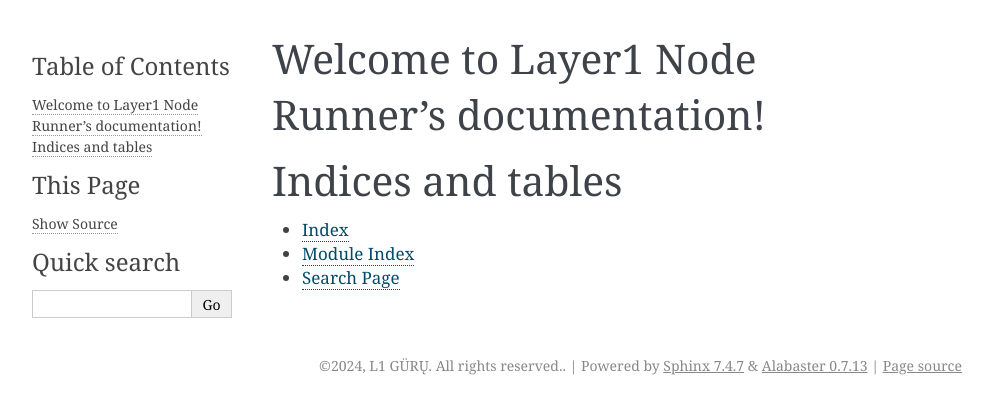
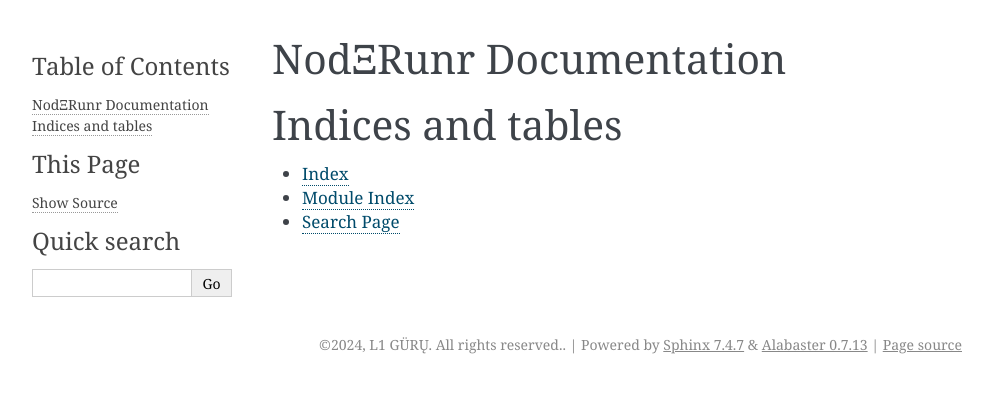
Before and after one commit to layer1guru/layer1run, a Sphinx documentation site: the page built from docs/source/index.rst, in a window 1280 px wide. Shown: the top 414 px of the page, without its empty margins (148-1141 px from the left). Built offline with Sphinx 7.4.7, drawn with Linux system fonts in a browser that asks for light colours.

Commit message:
Update title.

```diff
--- a/docs/source/index.rst
+++ b/docs/source/index.rst
@@ -1,10 +1,5 @@
-.. Layer1 Node Runner documentation master file, created by
-   sphinx-quickstart on Mon Nov 25 15:24:54 2024.
-   You can adapt this file completely to your liking, but it should at least
-   contain the root `toctree` directive.
-
-Welcome to Layer1 Node Runner's documentation!
-==============================================
+NodΞRunr Documentation
+======================
 
 .. toctree::
    :maxdepth: 2
```
